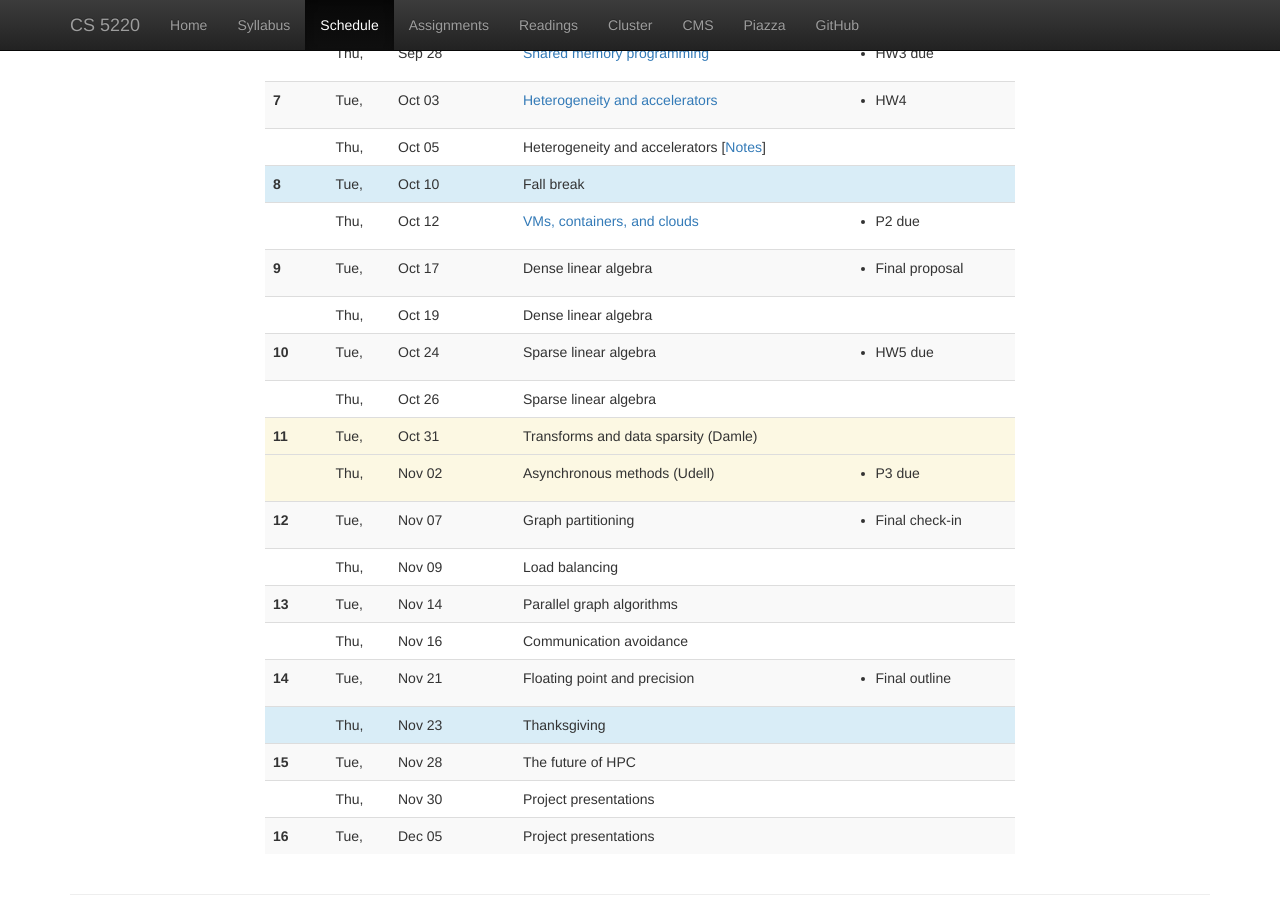
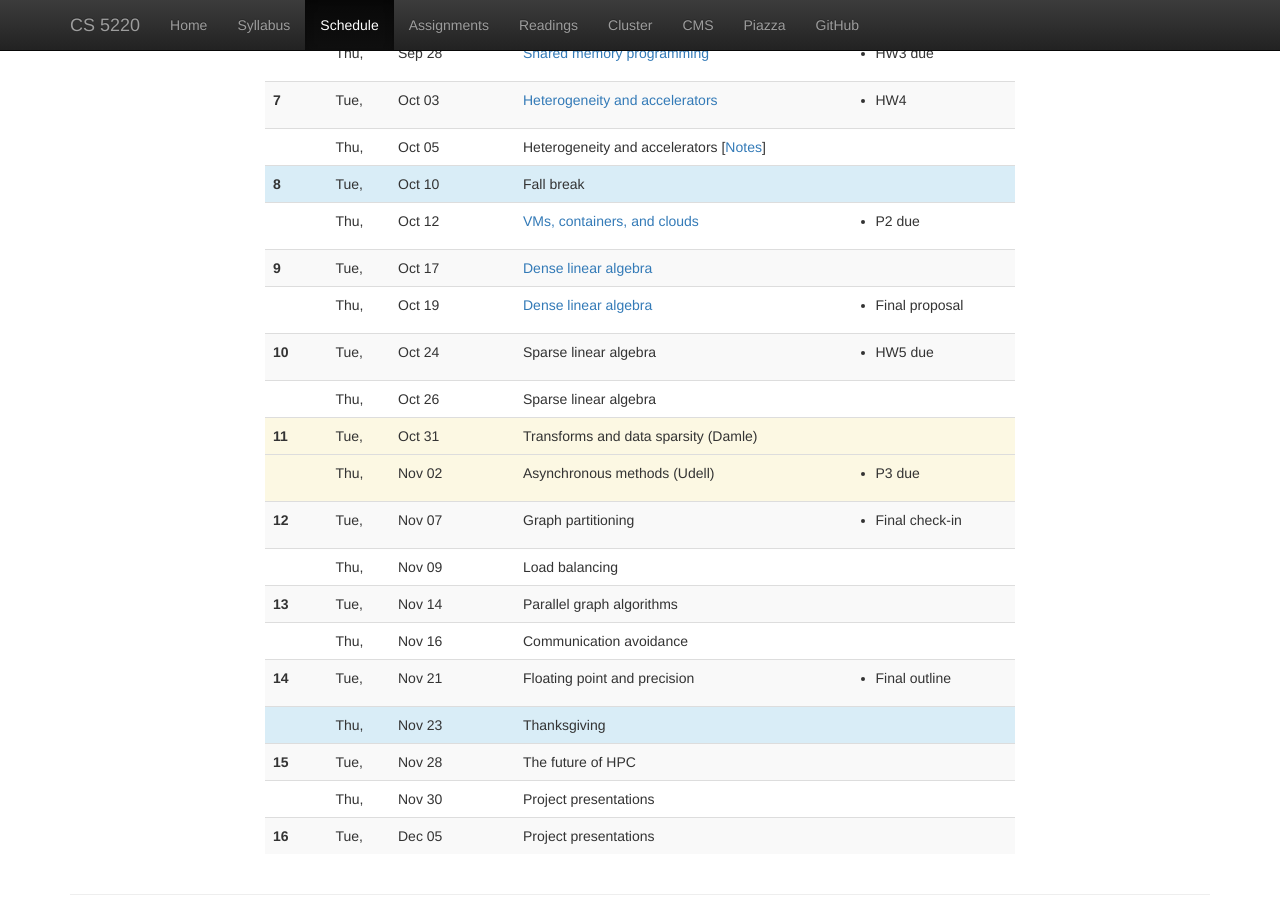
Before and after one commit to cornell-cs5220-f17/cs5220-f17, a Jekyll site: the page built from web/schedule.html, in a window 1280 px wide and 900 px high, scrolled down 690 px. Built offline with Jekyll 4.4.1, drawn with Linux system fonts in a browser that asks for light colours; nearby versions of some CDN libraries; part of the change alters nothing that is shown.

```diff
--- a/web/_data/lectures.yml
+++ b/web/_data/lectures.yml
@@ -110,10 +110,12 @@
 -
   date: 2017-10-17
   info: Dense linear algebra
-  hw: Final proposal
+  slides: 2017-10-17-slides.pdf
 -
   date: 2017-10-19
   info: Dense linear algebra
+  hw: Final proposal
+  slides: 2017-10-19-slides.pdf
 #
 # ==================
 # Week 10
```
Also changed, not shown: 3 other files.
